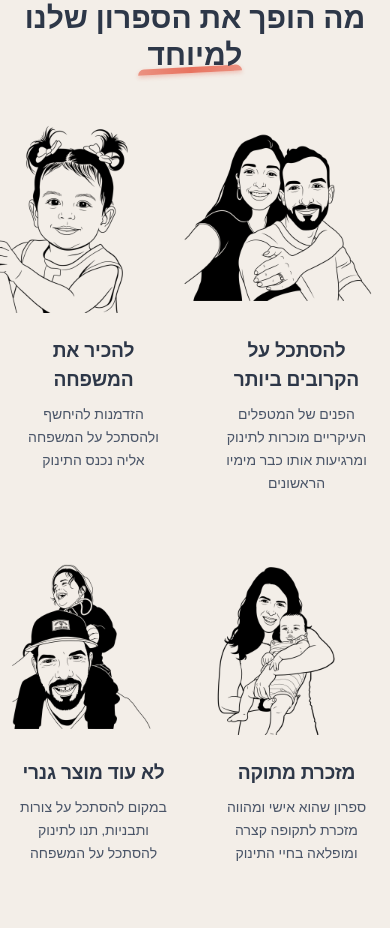
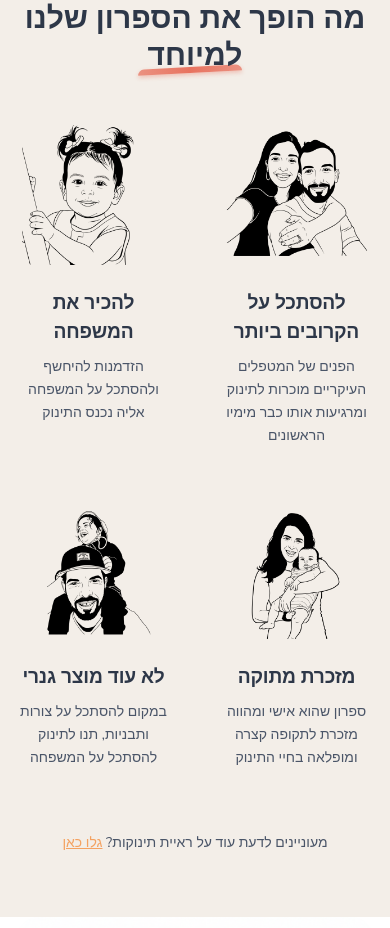
Before and after one commit to yawel-wel/little-gali, a Next.js app: page / in a window 390 px wide. Shown: the part 4660-5588 px from the top of the page. Built offline with nearby package versions, Linux system fonts and the light colour scheme; a web font is replaced by a local one.

Commit message:
images smaller on what makes it special page

```diff
--- a/src/app/page.tsx
+++ b/src/app/page.tsx
@@ -949,7 +949,7 @@ export default function Home() {
                 }}
               >
                 {/* Image */}
-                <div className="w-48 h-48 md:w-64 md:h-64 mx-auto mb-6">
+                <div className="w-36 h-36 md:w-64 md:h-64 mx-auto mb-6">
                   <img
                     src="/couple.png"
                     alt="Couple"
@@ -982,7 +982,7 @@ export default function Home() {
                 }}
               >
                 {/* Image */}
-                <div className="w-48 h-48 md:w-64 md:h-64 mx-auto mb-6">
+                <div className="w-36 h-36 md:w-64 md:h-64 mx-auto mb-6">
                   <img
                     src="/sister.png"
                     alt="Young Sister"
@@ -1014,7 +1014,7 @@ export default function Home() {
                 }}
               >
                 {/* Image */}
-                <div className="w-48 h-48 md:w-64 md:h-64 mx-auto mb-6">
+                <div className="w-36 h-36 md:w-64 md:h-64 mx-auto mb-6">
                   <img
                     src="/parent-and-son.png"
                     alt="Parent and Son"
@@ -1046,7 +1046,7 @@ export default function Home() {
                 }}
               >
                 {/* Image */}
-                <div className="w-48 h-48 md:w-64 md:h-64 mx-auto mb-6">
+                <div className="w-36 h-36 md:w-64 md:h-64 mx-auto mb-6">
                   <img
                     src="/dad-and-son.png"
                     alt="Dad and Son"
```
Lines whose indentation alone changed are shown as unchanged.
